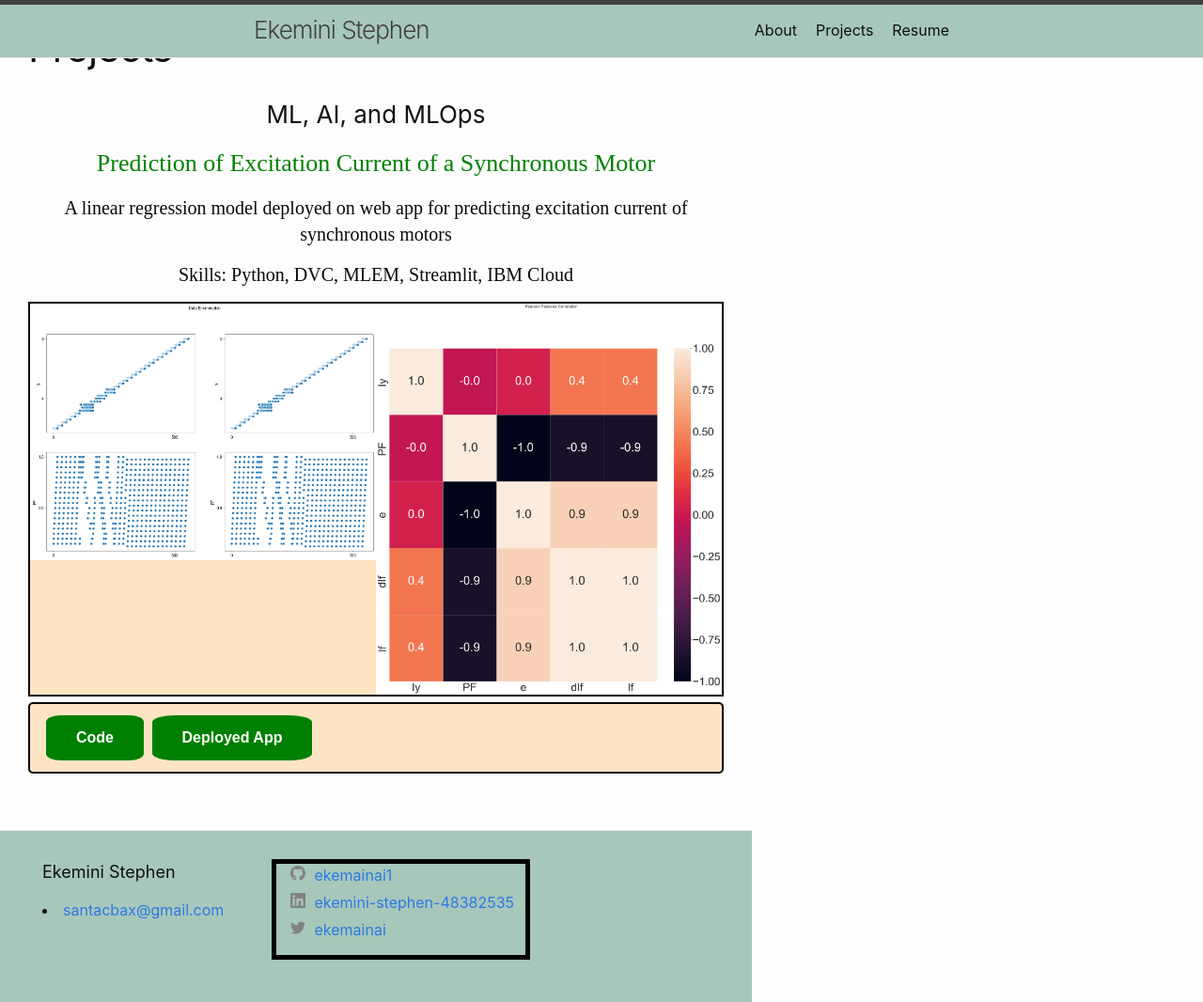
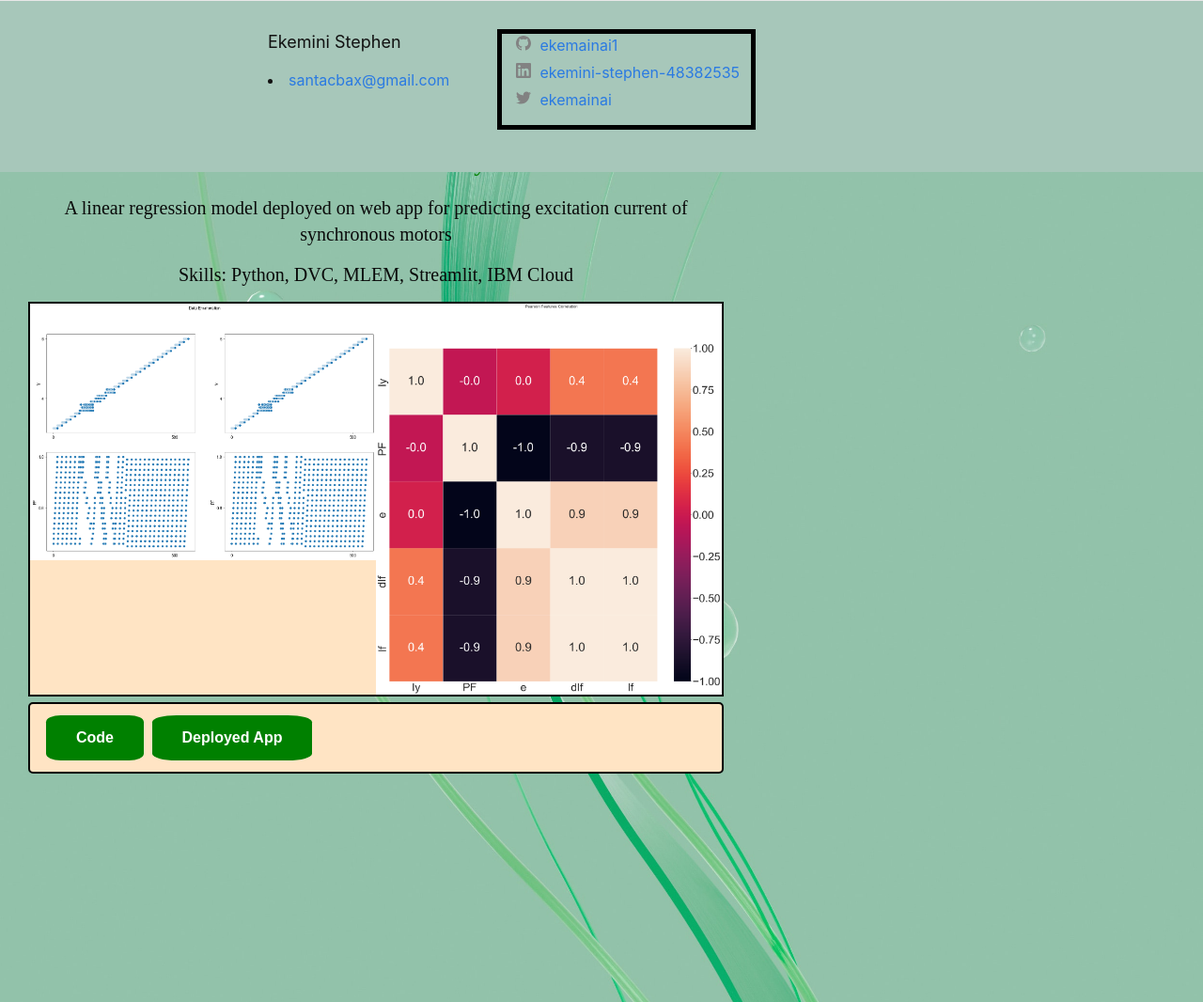
Before and after one commit to ekemainaiML/ekepatkemi, a Jekyll site: the page built from projects.md, in a window 1280 px wide and 1066 px high. Shown: the whole window at 94% size. Built offline with Jekyll 4.4.1, drawn with Linux system fonts in a browser that asks for light colours.

Commit message:
Edit header

```diff
--- a/_includes/footer.html
+++ b/_includes/footer.html
@@ -1,4 +1,4 @@
-<footer class="site-footer h-card" style="background-color: rgb(167, 199, 186);">
+<footer class="site-footer h-card" style="background-color: rgb(167, 199, 186); position: fixed; width: 100%">
   <data class="u-url" href="{{ "/" | relative_url }}"></data>
 
   <div class="wrapper">
--- a/projects.md
+++ b/projects.md
@@ -5,6 +5,17 @@ permalink: /projects/
 image: '/assets/images/lireg1.webp'
 ---
 
+<style>
+  .center {
+   text-align: center
+  }
+  body {
+      background-image: url('../assets/images/maximberg.jpg');
+      background-repeat: no-repeat;
+      background-attachment: fixed;
+      background-size: cover;
+    }
+</style>
 {% assign postitems = site.posts %}
 <html>
     <body class="projects-body">
```
